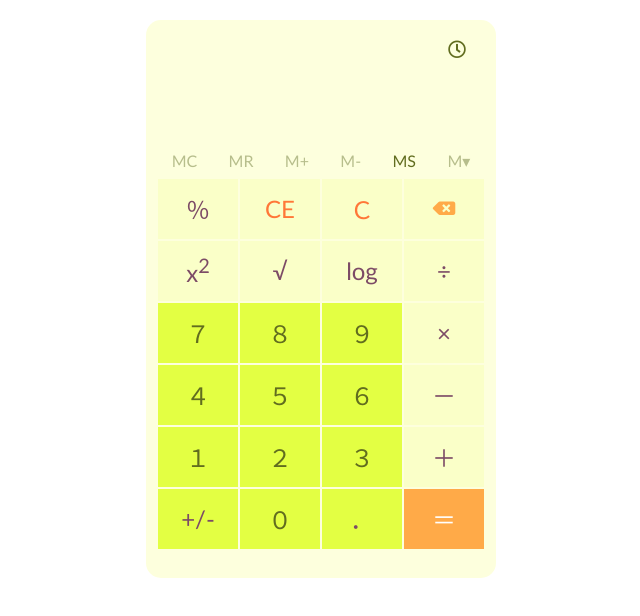
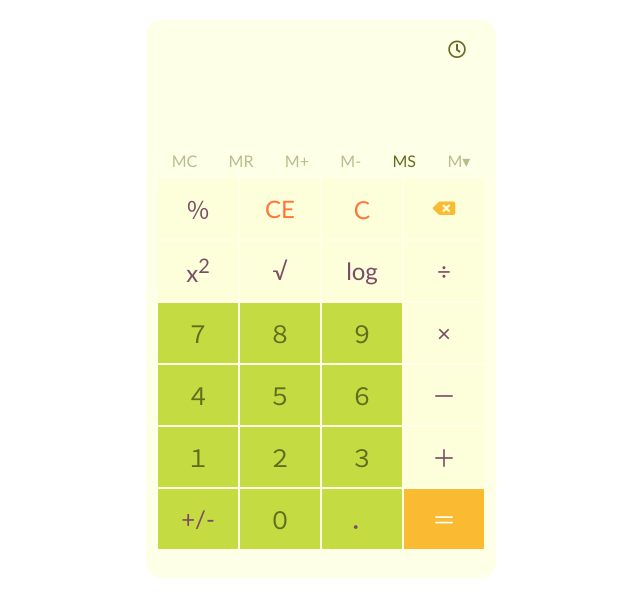
Before and after one commit to ViviWeii/calculator, an Angular app: page / in a window 1280 px wide. Shown: the top 616 px of the page, without its empty margins (319-959 px from the left). Built offline with nearby package versions, Linux system fonts and the light colour scheme.

Commit message:
change main color & title

```diff
--- a/angular.json
+++ b/angular.json
@@ -17,7 +17,7 @@
         "build": {
           "builder": "@angular-devkit/build-angular:browser",
           "options": {
-            "outputPath": "dist/calculator-demo",
+            "outputPath": "dist/calculator",
             "index": "src/index.html",
             "main": "src/main.ts",
             "polyfills": "src/polyfills.ts",
@@ -42,8 +42,8 @@
                 },
                 {
                   "type": "anyComponentStyle",
-                  "maximumWarning": "2kb",
-                  "maximumError": "4kb"
+                  "maximumWarning": "4kb",
+                  "maximumError": "6kb"
                 }
               ],
               "fileReplacements": [
--- a/src/app/app.component.scss
+++ b/src/app/app.component.scss
@@ -1,7 +1,7 @@
-$mainColor: rgba(227, 255, 67);
-$secondColor: rgba(255, 170, 72);
-$thirdColor: rgba(253, 255, 221);
-$fourthColor: rgba(250, 255, 200);
+$mainColor: rgb(196, 219, 66);
+$secondColor: rgb(250, 187, 50);
+$thirdColor: rgb(253, 255, 231);
+$fourthColor: rgb(253, 255, 219);
 $mainWordColor: rgba(97, 109, 31);
 $secondWordColor: rgba(124, 75, 102);
 $thirdWordColor: rgba(183, 190, 140);
@@ -24,7 +24,7 @@ $thirdWordColor: rgba(183, 190, 140);
 
 // 捲軸滑過時把手的顏色
 ::-webkit-scrollbar-thumb:hover {
-    background: rgba(243, 151, 46);
+    background: rgb(240, 173, 29);
 }
 
 .container {
@@ -92,7 +92,7 @@ $thirdWordColor: rgba(183, 190, 140);
                 }
 
                 &:hover {
-                    background-color: rgba(209, 240, 36);
+                    background-color: rgb(186, 209, 52);
                 }
             }
         }
@@ -168,7 +168,7 @@ $thirdWordColor: rgba(183, 190, 140);
 
             &:hover {
                 transition: all 0.3ss;
-                background-color: rgba(251, 255, 199, 0.938);
+                background-color: rgb(253, 255, 211);
             }
         }
 
@@ -211,7 +211,7 @@ $thirdWordColor: rgba(183, 190, 140);
                 }
 
                 &:hover {
-                    background-color: rgba(209, 240, 36);
+                    background-color: rgb(186, 209, 52);
                 }
 
                 .memoryBtnArea {
@@ -227,7 +227,7 @@ $thirdWordColor: rgba(183, 190, 140);
                         margin: 2px;
 
                         &:hover {
-                            background-color: rgba(209, 240, 36);
+                            background-color: rgb(186, 209, 52);
                             border: 1px solid #fff;
                         }
                     }
@@ -281,7 +281,7 @@ $thirdWordColor: rgba(183, 190, 140);
 
                 &:hover {
                     transition: all 0.3s;
-                    background-color: rgba(247, 255, 174, 0.938);
+                    background-color: rgb(249, 255, 197);
                 }
 
                 span {
@@ -326,7 +326,7 @@ $thirdWordColor: rgba(183, 190, 140);
 
                 &:hover {
                     transition: all 0.3s;
-                    background-color: rgba(209, 240, 36);
+                    background-color: rgb(186, 209, 52);
                 }
 
                 span {
@@ -353,7 +353,7 @@ $thirdWordColor: rgba(183, 190, 140);
 
                 &:hover {
                     transition: all 0.3s;
-                    background-color: rgba(243, 151, 46);
+                    background-color: rgb(240, 173, 29);
                 }
 
                 span {
--- a/src/index.html
+++ b/src/index.html
@@ -2,7 +2,7 @@
 <html lang="en">
 <head>
   <meta charset="utf-8">
-  <title>CalculatorDemo</title>
+  <title>Calculator</title>
   <base href="/">
   <meta name="viewport" content="width=device-width, initial-scale=1">
   <link rel="icon" type="image/x-icon" href="favicon.ico">
```
